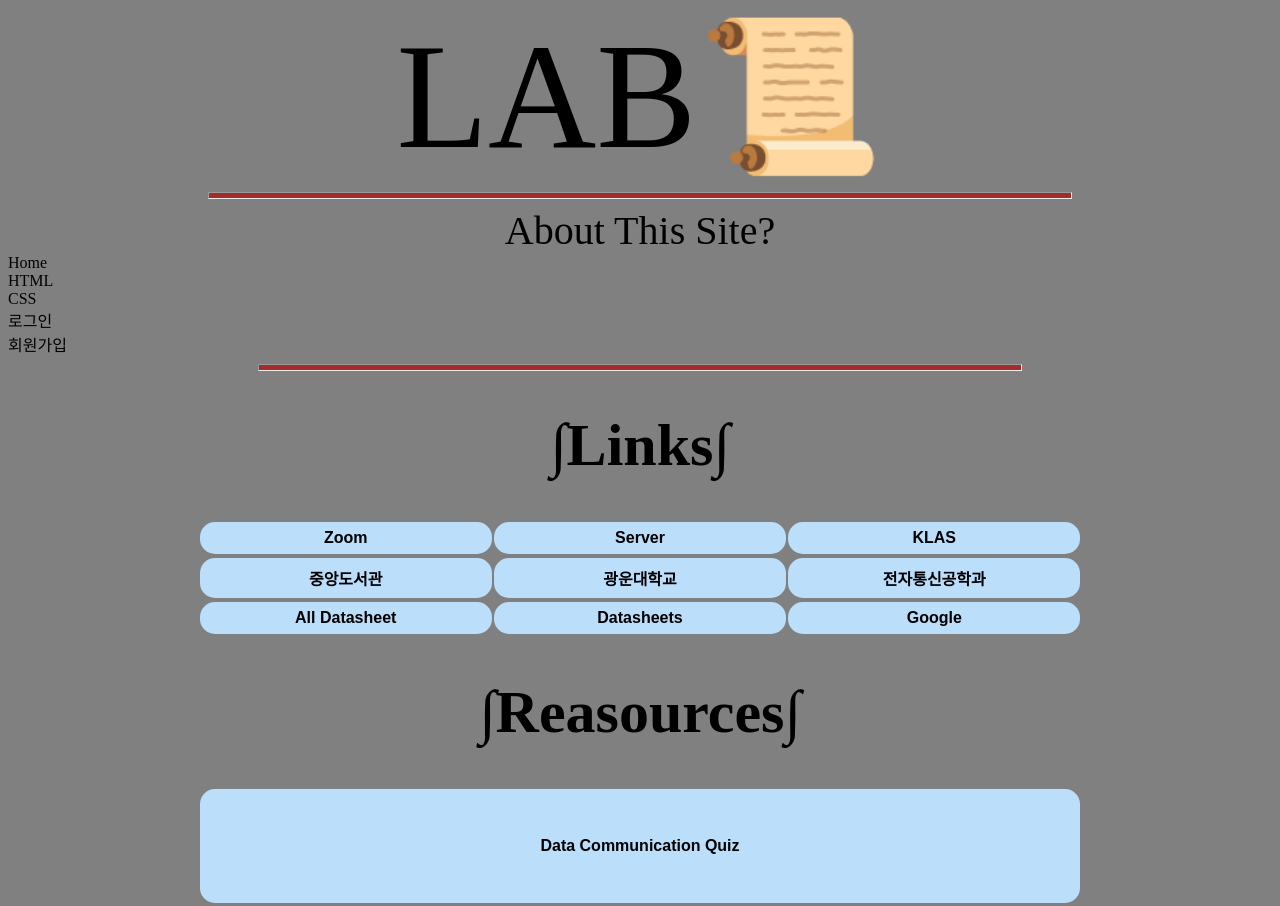
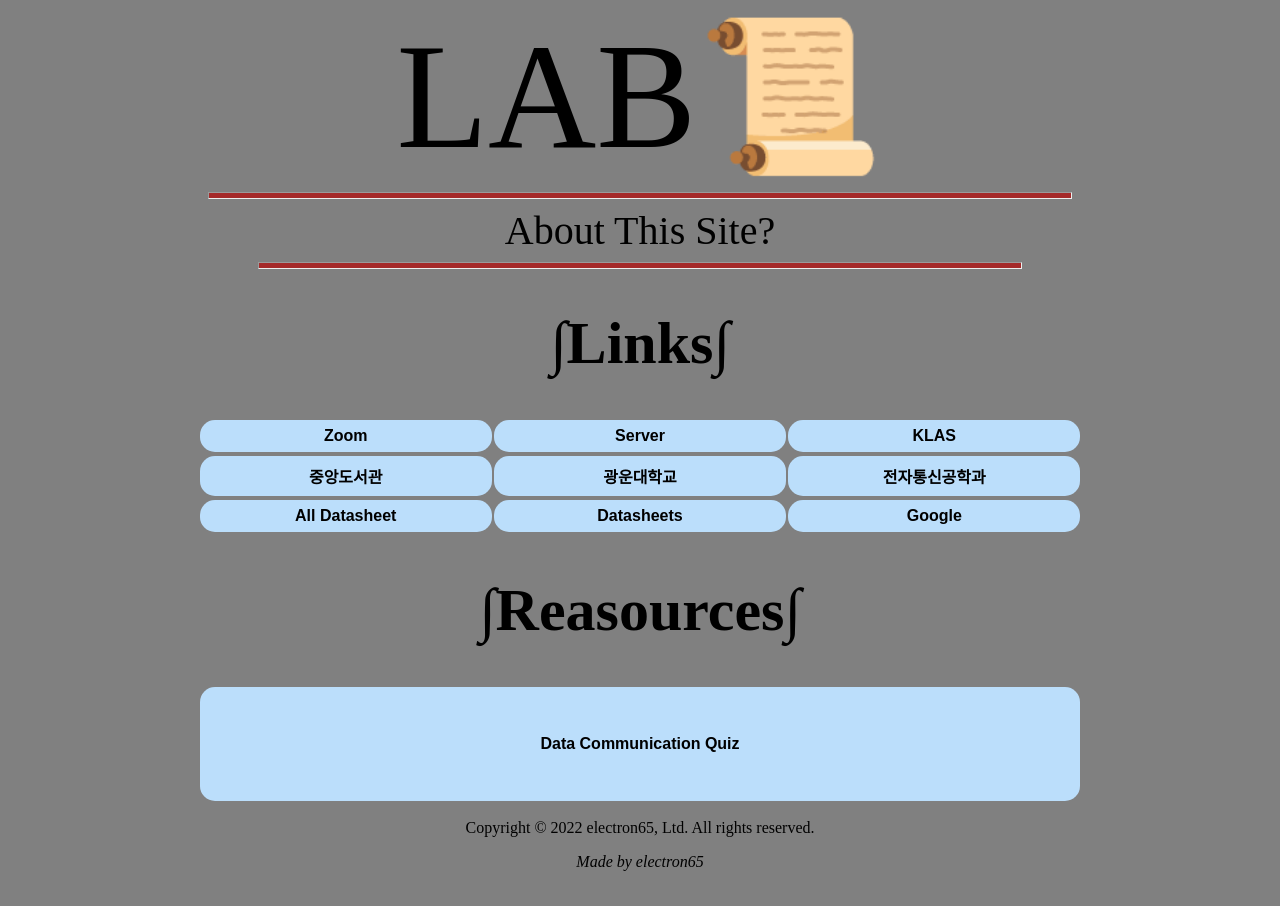
Before and after one commit to electron65/electron65-lab.kojw.com, a plain HTML site: page index.html in a window 1280 px wide. Shown: the top 906 px of the page. After the commit the page ends 879 px from the top, so only its background shows below. Drawn offline with Linux system fonts and the light colour scheme.

Commit message:
Update index.html

```diff
--- a/index.html
+++ b/index.html
@@ -37,13 +37,7 @@ body {background-color: grey;
 
 .about:hover{color: blue;}
 
-ul {
-   list-style-type: none;
-   margin: 0;
-   padding: 0;
-}
 
-li { display: inline; }
 
 .reading{
   padding-top: 0%;
@@ -131,13 +125,7 @@ footer{
       <hr class="above">
       <a class="about" href="about.html" > About This Site? </a>
 
-      <ul>
-	<li><a href="/index.php">Home</a></li>
-	<li><a href="/html/intro">HTML</a></li>
-	<li><a href="/css/intro">CSS</a></li>
-	<li><a href="/bbs/login.php">로그인</a></li>
-	<li><a href="/bbs/register_form.php">회원가입</a></li>
-      </ul>
+
 
       <hr class="below">
         <!--   Title   -->
```
